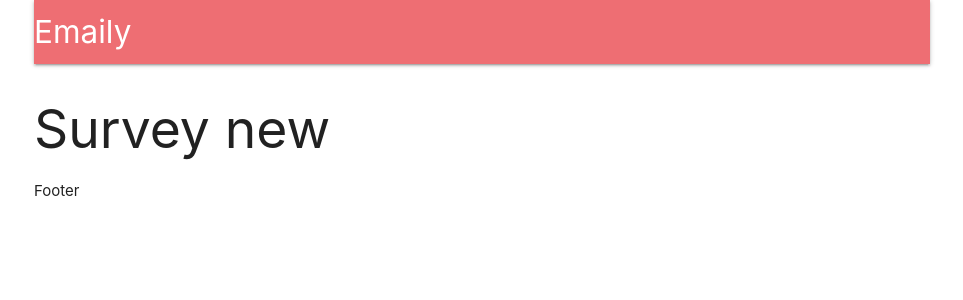
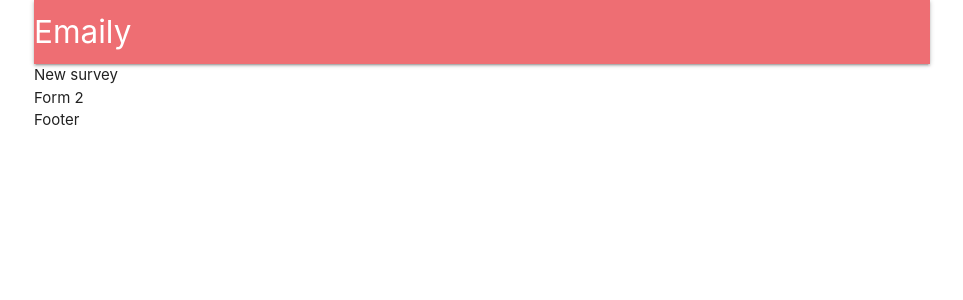
Before and after one commit to v3nt/react-fedback-app, a React (Create React App) app in the folder client/: page /surveys/new in a window 1280 px wide. Shown: the top 300 px of the page, without its empty margins (158-1121 px from the left). Built offline with nearby package versions, Linux system fonts and the light colour scheme; no server answers.

Commit message:
reduxForm added

```diff
--- a/client/package.json
+++ b/client/package.json
@@ -16,6 +16,7 @@
     "react-scripts": "4.0.1",
     "react-stripe-checkout": "^2.6.3",
     "redux": "^4.0.5",
+    "redux-form": "^8.3.7",
     "redux-thunk": "^2.3.0",
     "web-vitals": "^0.2.4"
   },
--- a/client/src/components/App.js
+++ b/client/src/components/App.js
@@ -9,13 +9,14 @@ import Header from "./Header";
 import Footer from "./Footer";
 import Landing from "./Landing";
 import Dashboard from "./Dashboard";
+import SurveyNew from "./SurveyNew";
 
 // styles
 import "materialize-css/dist/css/materialize.min.css";
 
 // Dummy comps
 
-const SurveyNew = () => <h2>Survey new</h2>;
+// const SurveyNew = () => <h2>Survey new</h2>;
 const SurveyList = () => <h2>Survey List</h2>;
 
 // converted from functiuonal Comp to class Comp
--- a/client/src/components/SurveyForm.js
+++ b/client/src/components/SurveyForm.js
@@ -0,0 +1,14 @@
+import React, { Component } from "react";
+import { reduxForm } from "redux-form";
+
+// reduxForm -s same as connect and used to connect to redux store.
+
+class SurveyForm extends Component {
+  render() {
+    return <div>Form 2</div>;
+  }
+}
+
+export default reduxForm({
+  form: "surveyForm",
+})(SurveyForm);
--- a/client/src/components/SurveyNew.js
+++ b/client/src/components/SurveyNew.js
@@ -0,0 +1,16 @@
+import React, { Component } from "react";
+
+import SurveyForm from "./SurveyForm";
+
+class SurveyNew extends Component {
+  render() {
+    return (
+      <div>
+        New survey
+        <SurveyForm />
+      </div>
+    );
+  }
+}
+
+export default SurveyNew;
--- a/client/src/reducers/index.js
+++ b/client/src/reducers/index.js
@@ -1,5 +1,11 @@
 //reducers
 import { combineReducers } from "redux";
+
+import { reducer as reduxForm } from "redux-form";
+
 import authReducer from "./authReducer";
 
-export default combineReducers({ auth: authReducer });
+export default combineReducers({
+  auth: authReducer,
+  form: reduxForm,
+});
```
Also changed, not shown: client/src/components/SurveyFormReview.js (+9 -0 lines).
